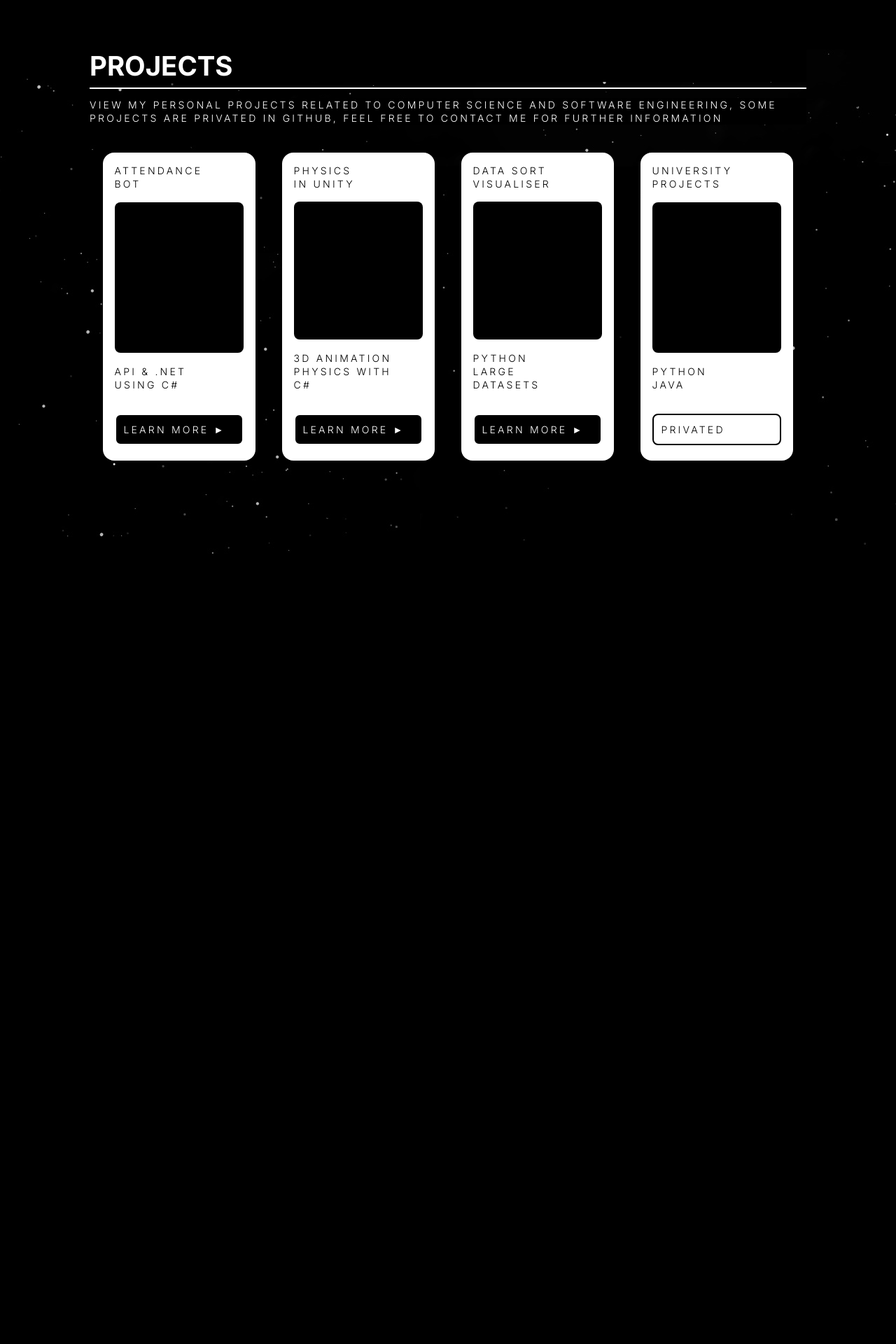
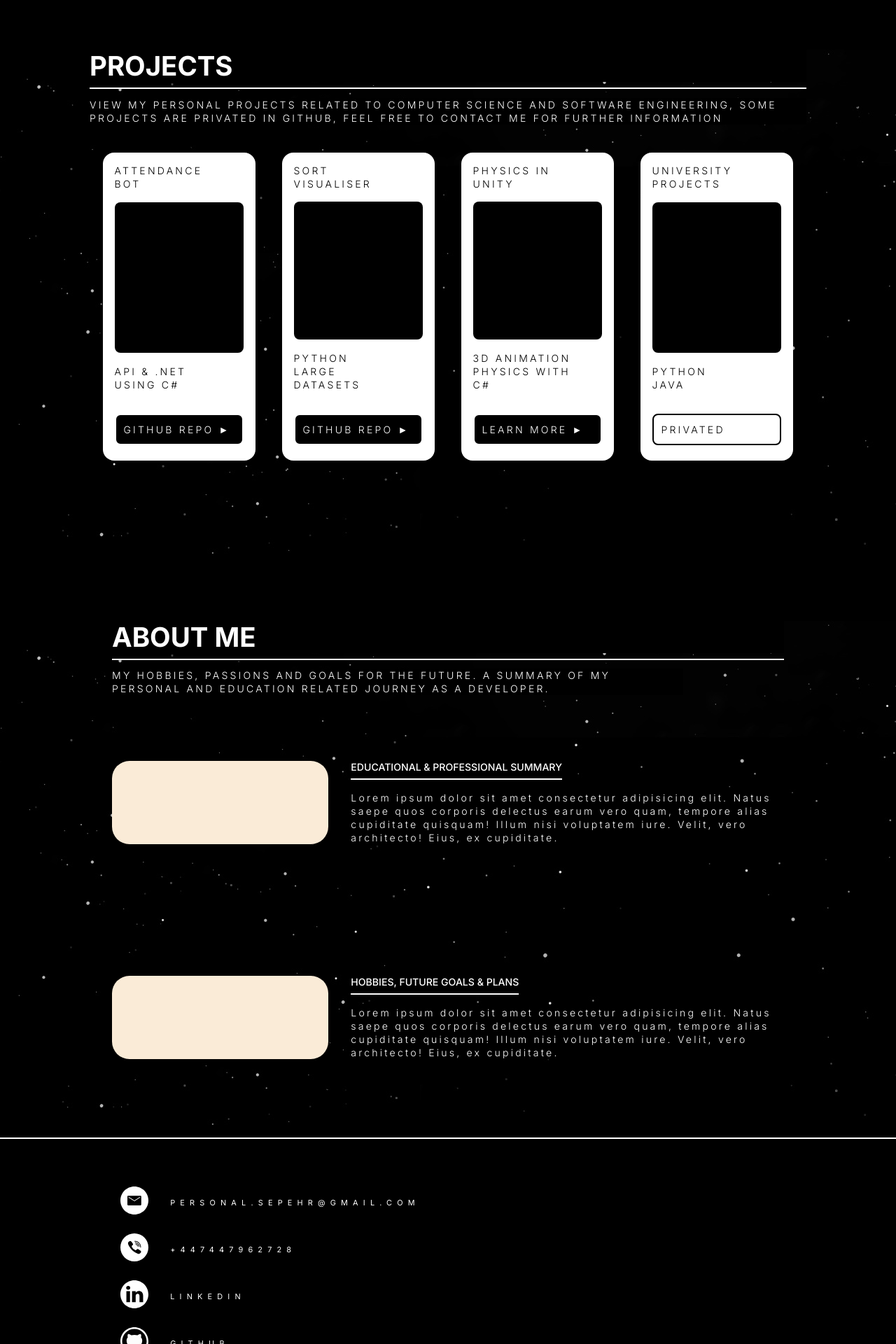
Before and after one commit to Sep-Fading/Sep-Fading.github.io, a PHP site: page / in a window 1280 px wide. Shown: the part 2440-4360 px from the top of the page at 70% size. Before the commit the page ends 3231 px from the top, so only its background shows below. Run offline with PHP 8.4, Linux system fonts and the light colour scheme.

Commit message:
Finishing touches 1

```diff
--- a/css/index-styles.css
+++ b/css/index-styles.css
@@ -396,3 +396,160 @@
     border-width: 2px;
     border-color: black;
 }
+
+/* ABOUT ME SECTION */
+.page-container-5 {
+    background-image: url(../imgs/main_bgcontin.jpg);
+    width: 100vw;
+    height: 90vh;
+    display: grid;
+    grid-template-columns: 0.5fr 1fr 1fr 1fr 0.5fr;
+    grid-template-rows: 0.25fr 2fr 2fr;
+    justify-content: center;
+    place-items: center;
+    align-content: center;
+    grid-auto-flow: column;
+
+    margin-top: 7.5%;
+}
+
+.about-row{
+    justify-self: start;
+    display: grid;
+    grid-template-columns: 0.5fr 1fr;
+    grid-template-rows: 0.25fr 1fr;
+    place-items: center;
+    column-gap: 2.5vw;
+    row-gap: 1vh;
+}
+
+.about-title{
+    grid-column: 2 / 3;
+    grid-row: 1 / 2;
+    justify-self: start;
+}
+
+.about-desc{
+    grid-column: 2 / 3;
+    grid-row: 2 / 3;
+}
+
+.about-img{
+    grid-column: 1 / 2;
+    grid-row: 1 / 3;
+    justify-self: end;
+    background-color: antiquewhite;
+
+    width: 100%;
+    height: 100%;
+    border-radius: 25px;
+}
+
+.row1{
+    grid-column: 2 / 5;
+    grid-row: 2 / 3;
+}
+
+.row2{
+    grid-column: 2 / 5;
+    grid-row: 3 / 4;
+}
+
+
+/* CONTACT SECTION */
+.page-footer{
+    background: black;
+    background-blend-mode: difference;
+    width: 100vw;
+    height: 35vh;
+    display: grid;
+    grid-template-columns: 0.5fr 1fr 1fr 1fr 0.5fr;
+    grid-template-rows: 0.1fr 1fr 2fr 0.1fr;
+    justify-content: center;
+    place-items: center;
+    align-content: center;
+    grid-auto-flow: column;
+
+    border-top: #FFF 2px solid;
+    padding-top: 50px;
+}
+
+.footer-title span{
+    color: #FFF;
+    font-family: Inter;
+    font-size: 1.5vw;
+    font-style: normal;
+    font-weight: 400;
+    line-height: normal;
+    letter-spacing: 0.45rem;
+    text-transform: uppercase;
+}
+
+.footer-title{
+    grid-column: 2 / 3;
+    grid-row: 2 / 3;
+    justify-self: start;
+}
+
+.footer-socials{
+    grid-column: 2 / 4;
+    grid-row: 3 / 4;
+    justify-self: start;
+
+    display: grid;
+    grid-template-columns: 0.35fr 1fr;
+    grid-template-rows: 1fr 1fr 1fr 1fr;
+    align-items: center;
+
+    row-gap: 3vh;
+    column-gap: 1.5vw;
+
+    padding-top: 50px;
+    padding-bottom: 50px
+}
+
+.footer-socials a{
+    color: #FFF;
+    font-family: Inter;
+    font-size: 0.85vw;
+    font-style: normal;
+    font-weight: 400;
+    line-height: normal;
+    letter-spacing: 0.45rem;
+    text-transform: uppercase;
+}
+
+.txtlink{
+    grid-column: 2 / 3;
+}
+
+.ftr-icon{
+    grid-column: 1 / 2;
+}
+
+.ftr-icon img{
+    filter: invert(100%);
+    width: 5vw;
+    height: 5vh;
+    justify-items: start;
+}
+
+.email-icon{
+    grid-row: 1 / 2;
+}
+
+.phonenum-icon{
+    grid-row: 2 / 3;
+}
+
+.linkdin-icon{
+    grid-row: 3 / 4;
+}
+
+.github-icon{
+    grid-row: 4 / 5;
+}
+
+.github-icon img{
+    filter: invert(100%) sepia(100%) saturate(0%) hue-rotate(0deg) brightness(100%) contrast(100%);
+}
--- a/css/main-theme.css
+++ b/css/main-theme.css
@@ -29,6 +29,17 @@ h1 {
     font-size: 3vw;
     font-style: normal;
     font-weight: 700;
+    line-height: normal;
+    text-transform: uppercase;
+    background-color: black;
+}
+
+h2 {
+    color: #FFF;
+    font-family: Inter;
+    font-size: 1.1vw;
+    font-style: normal;
+    font-weight: 500;
     line-height: normal;
     text-transform: uppercase;
     background-color: black;
--- a/index.html
+++ b/index.html
@@ -21,10 +21,10 @@
         <div class="page-header">
             <div class="page-header-nav">
                 <ul>
-                    <li><a href="">Experience</a></li>
-                    <li><a href="">Expertise</a></li>
-                    <li><a href="">Projects</a></li>
-                    <li><a href="">About Me</a></li>
+                    <li><a href="#experience">Experience</a></li>
+                    <li><a href="#expertise">Expertise</a></li>
+                    <li><a href="#projects">Projects</a></li>
+                    <li><a href="#aboutme">About Me</a></li>
                 </ul>
             </div>
         </div>
@@ -43,11 +43,11 @@
             </div>
 
             <div class="contact-link-btn">
-                <a class="hoveranim" href="">Get In Touch</a>
+                <a class="hoveranim" href="#contacts">Get In Touch</a>
             </div>
         </div>
 
-        <div class="page-container-2">
+        <div class="page-container-2" id="experience">
             <div class="section-title">
                 <h1>Experience</h1>
                 <hr>
@@ -63,7 +63,7 @@
                     <p>Employed <br>web development</p>
                 </div>
                 <div class="exp-col-btn">
-                    <a href="">
+                    <a href="https://www.londonnootropics.com/">
                         <p>View Website ►</p>
                     </a>
                 </div>
@@ -78,7 +78,7 @@
                     <p>Freelanced <br>Server Software</p>
                 </div>
                 <div class="exp-col-btn">
-                    <p>Learn more ►</p>
+                    <p>GITHUB REPO ►</p>
                 </div>
             </div>
             <div class="exp-col col3">
@@ -91,14 +91,14 @@
                     <p>Personal <br>Game Dev - WIP</p>
                 </div>
                 <div class="exp-col-btn">
-                    <a href="">
-                        <p>View Project ►</p>
+                    <a href="https://github.com/Sep-Fading/unity-soulslike">
+                        <p>GITHUB REPO ►</p>
                     </a>
                 </div>
             </div>
         </div>
 
-        <div class="page-container-3">
+        <div class="page-container-3" id="expertise">
             <div class="section-title">
                 <h1>Expertise</h1>
                 <hr>
@@ -237,7 +237,7 @@
             </div>
         </div>
 
-        <div class="page-container-4">
+        <div class="page-container-4" id="projects">
             <div class="section-title">
                 <h1>Projects</h1>
                 <hr>
@@ -254,10 +254,10 @@
                     <p>API & .NET<br>Using C#</p>
                 </div>
                 <div class="projects-col-btn">
-                    <p>LEARN MORE ►</p>
+                    <p>GITHUB REPO ►</p>
                 </div>
             </div>
-            <div class="projects-col col2">
+            <div class="projects-col col3">
                 <div class="projects-col-title">
                     <p>Physics In Unity</p>
                 </div>
@@ -272,9 +272,9 @@
                     </a>
                 </div>
             </div>
-            <div class="projects-col col3">
+            <div class="projects-col col2">
                 <div class="projects-col-title">
-                    <p>Data sort Visualiser</p>
+                    <p>sort Visualiser</p>
                 </div>
                 <div class="projects-col-img">
                 </div>
@@ -283,7 +283,7 @@
                 </div>
                 <div class="projects-col-btn">
                     <a href="">
-                        <p>LEARN MORE ►</p>
+                        <p>GITHUB REPO ►</p>
                     </a>
                 </div>
             </div>
@@ -302,6 +302,78 @@
                 </div>
             </div>
         </div>
+
+        <div class="page-container-5" id="aboutme">
+            <div class="section-title">
+                <h1>About Me</h1>
+                <hr>
+                <p>MY HOBBIES, PASSIONS AND GOALS FOR THE FUTURE. A SUMMARY OF MY PERSONAL AND EDUCATION RELATED JOURNEY AS A DEVELOPER.</p>
+            </div>
+
+            <div class="about-row row1">
+                <div class="about-title">
+                    <h2>EDUCATIONAL & PROFESSIONAL SUMMARY</h2>
+                    <hr>
+                </div>
+                <div class="about-desc">
+                    <p>Lorem ipsum dolor sit amet consectetur adipisicing elit. Natus saepe quos corporis delectus earum vero quam, tempore alias cupiditate quisquam! Illum nisi voluptatem iure. Velit, vero architecto! Eius, ex cupiditate.</p>
+                </div>
+                <div class="about-img">
+
+                </div>
+            </div>
+
+            <div class="about-row row2">
+                <div class="about-title">
+                    <h2>HOBBIES, FUTURE GOALS & PLANS</h2>
+                    <hr>
+                </div>
+                <div class="about-desc">
+                    <p>Lorem ipsum dolor sit amet consectetur adipisicing elit. Natus saepe quos corporis delectus earum vero quam, tempore alias cupiditate quisquam! Illum nisi voluptatem iure. Velit, vero architecto! Eius, ex cupiditate.</p>
+                </div>
+                <div class="about-img">
+
+                </div>
+            </div>
+        </div>
+
+        <hr>
+
+        <div class="page-footer" id="contacts">
+            <div class="footer-title">
+            </div>
+            <div class="footer-socials">
+                <div class="email-link txtlink">
+                    <a class="hoveranim" href="mailto: personal.sepehr@gmail.com">personal.sepehr@gmail.com</a>
+                </div>
+                <div class="phonenum-link txtlink">
+                    <a class="hoveranim" href="tel: +447447962728">+447447962728</a>
+                </div>
+                <div class="linkdin-link txtlink">
+                    <a class="hoveranim" href="https://www.linkedin.com/in/sepshamloodev/">LinkedIn</a>
+                </div>
+                <div class="github-link txtlink">
+                    <a class="hoveranim" href="https://github.com/Sep-Fading">GitHub</a>
+                </div>
+
+                <!--- Icons _-->
+                <div class="email-icon ftr-icon">
+                    <img src="./imgs/svgs/4550857_email_gmail_mail_sending_yahoo_icon.svg" alt="email-icon">
+                </div>
+
+                <div class="phonenum-icon ftr-icon">
+                    <img src="./imgs/svgs/2643221_call_chat_messenger_talk_viber_icon.svg" alt="phonenum-icon">
+                </div>
+
+                <div class="linkdin-icon ftr-icon">
+                    <img src="./imgs/svgs/5279114_linkedin_network_social network_linkedin logo_icon.svg" alt="linkdin-icon">
+                </div>
+
+                <div class="github-icon ftr-icon">
+                    <img src="./imgs/svgs/291716_github_logo_social network_social_icon.svg" alt="github-icon">
+                </div>
+            </div>
+        </div>
     </div>
 </body>
 
```
Also changed, not shown: imgs/svgs/2643221_call_chat_messenger_talk_viber_icon.svg (added), imgs/svgs/291716_github_logo_social network_social_icon.svg (added), imgs/svgs/4550857_email_gmail_mail_sending_yahoo_icon.svg (added), imgs/svgs/5279114_linkedin_network_social network_linkedin logo_icon.svg (added), 1 other file.
